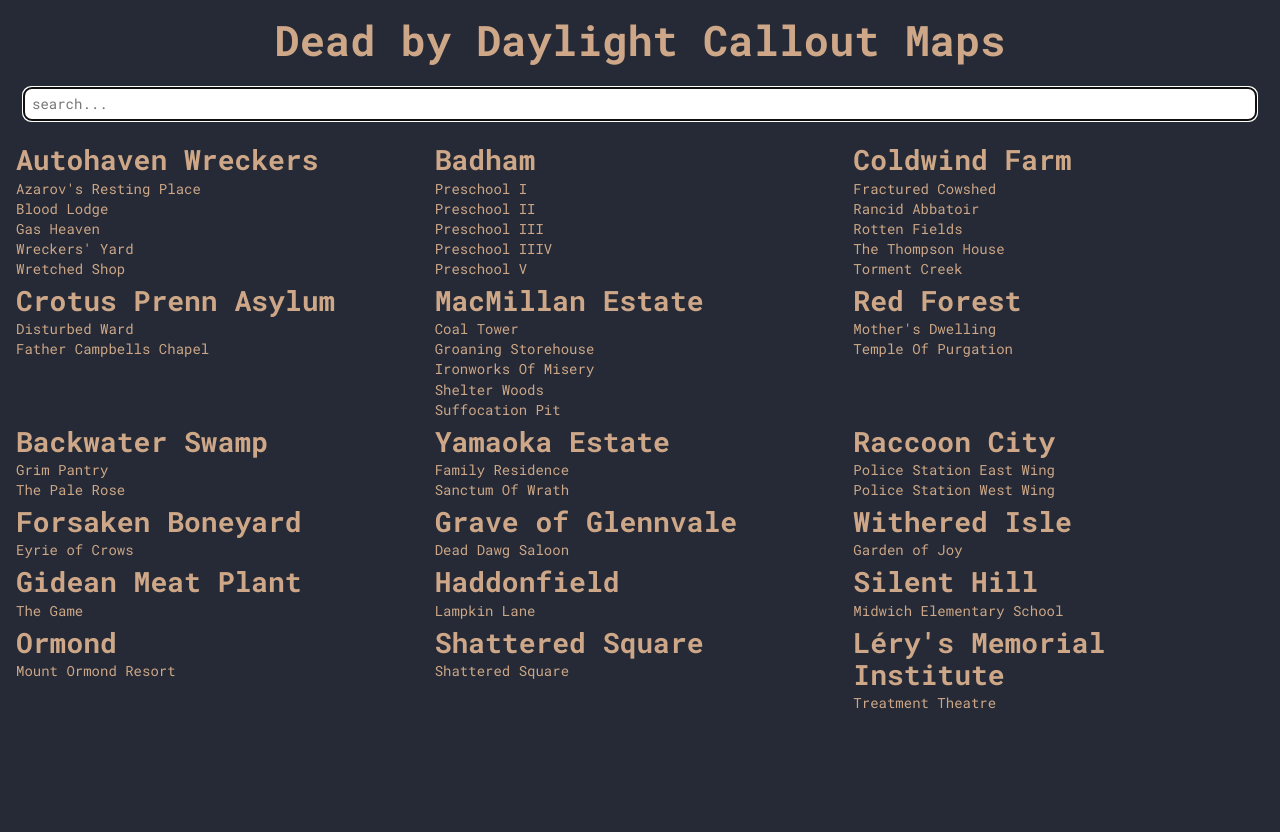
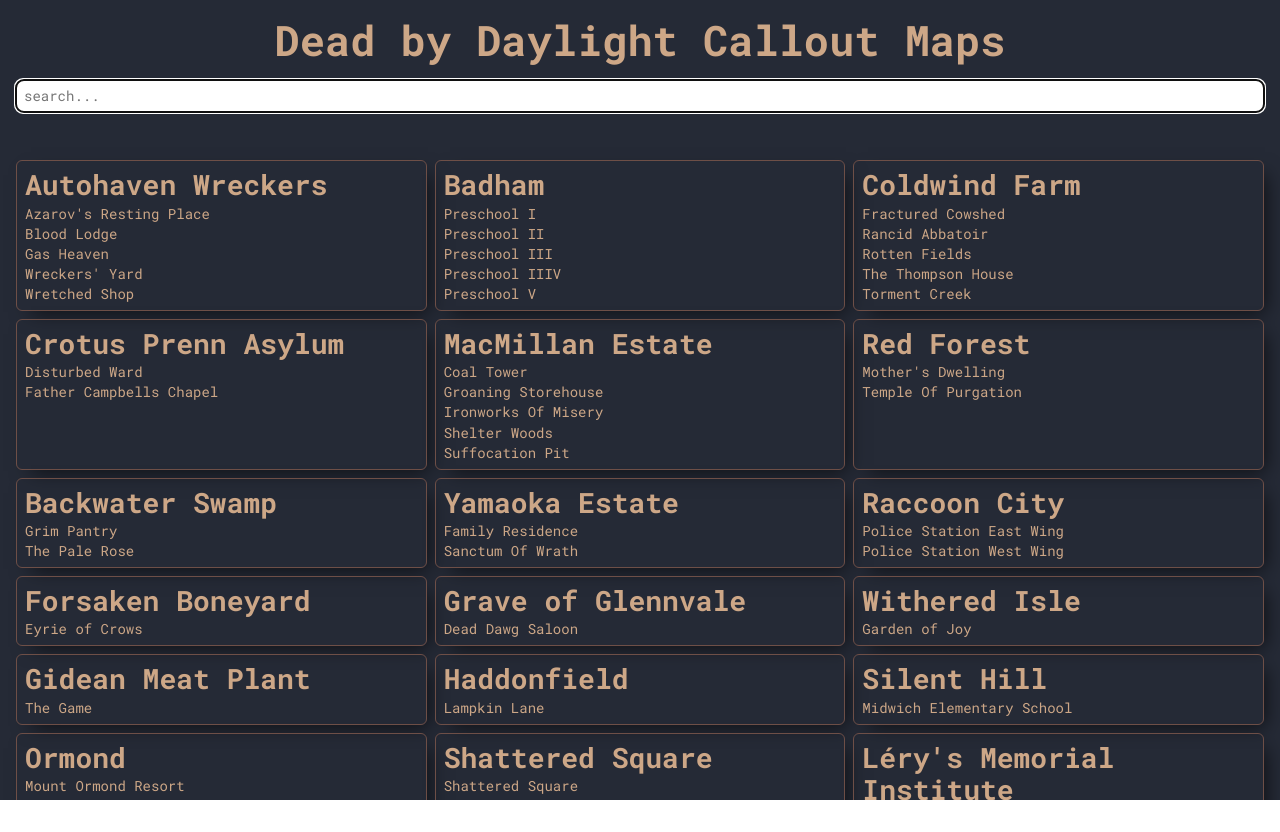
Before and after one commit to MagerlinC/DBDMaps, a React (Create React App) app: page / in a window 1280 px wide. After the commit the page ends 800 px from the top, so only its background shows below. Built offline with nearby package versions, Linux system fonts and the light colour scheme.

Commit message:
fix: card styling, spacing

```diff
--- a/src/App.tsx
+++ b/src/App.tsx
@@ -16,22 +16,22 @@
     flex-direction: column;
     gap: ${theme.spacing.large};
     margin: 0;
-    padding: ${theme.spacing.large};
+    padding: 0;
     background-color: ${theme.colors.primary};
     min-height: 100vh;
     height: 100vh;
-    overflow-x: hidden;
+    max-height: 100vh;
+    overflow: hidden;
     color: ${theme.colors.textPrimary};
     font-family: ${theme.typography.fontFamilyMono};
     header {
       display: flex;
       flex-direction: column;
       text-align: center;
-      width: 100%;
       gap: ${theme.spacing.large};
+      padding: ${theme.spacing.large};
     }
     input {
-      margin: 8px;
       padding: 8px;
       border-radius: 8px;
       border: none;
--- a/src/components/MapComponent.tsx
+++ b/src/components/MapComponent.tsx
@@ -1,9 +1,14 @@
 import React from "react";
-import styled from "styled-components";
+import styled, { css } from "styled-components";
 import { DBDMap } from "../types/map";
 import TextComponent, { TextVariant } from "./Text";
 type MapStyleProps = {};
 const RealmWrapper = styled.div<MapStyleProps>`
+  ${({ theme }) => css`
+    padding: 8px;
+    border: 1px solid ${theme.colors.tertiary};
+    border-radius: ${theme.borderRadius.medium};
+    box-shadow: ${theme.boxshadows.medium};
     display: flex;
     flex-direction: column;
     gap: 4px;
@@ -16,6 +21,7 @@
         text-decoration: underline;
       }
     }
+  `}
 `;
 type MapProps = {
   maps: DBDMap[];
--- a/src/components/MapList.tsx
+++ b/src/components/MapList.tsx
@@ -7,6 +7,9 @@
 
 const MapListWrapper = styled.div`
   ${({ theme }) => css`
+    padding: ${theme.spacing.large};
+    max-height: 100%;
+    overflow-y: scroll;
     display: grid;
     grid-template-columns: 1fr 1fr 1fr;
     gap: ${theme.spacing.medium};
```
Lines whose indentation alone changed are shown as unchanged.
